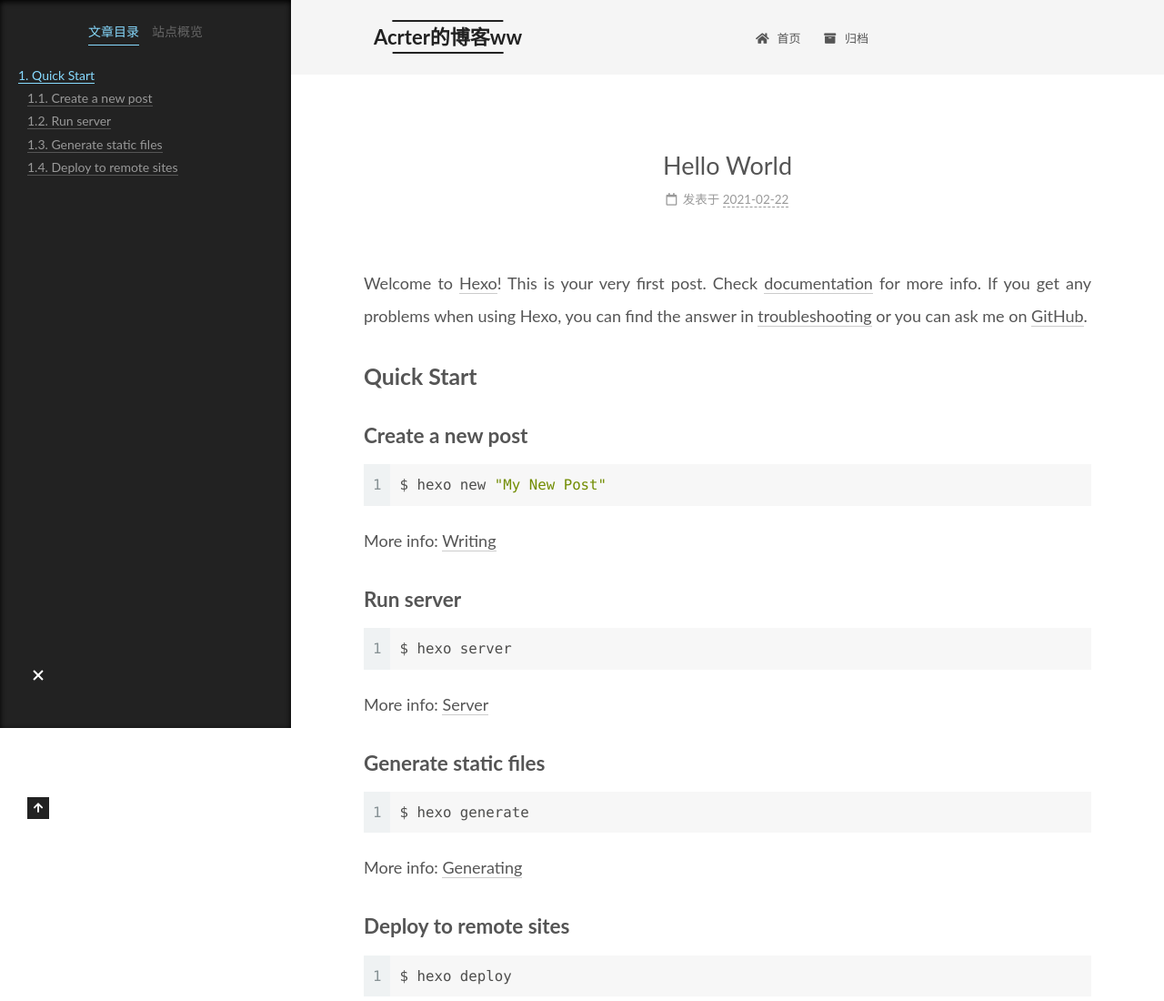
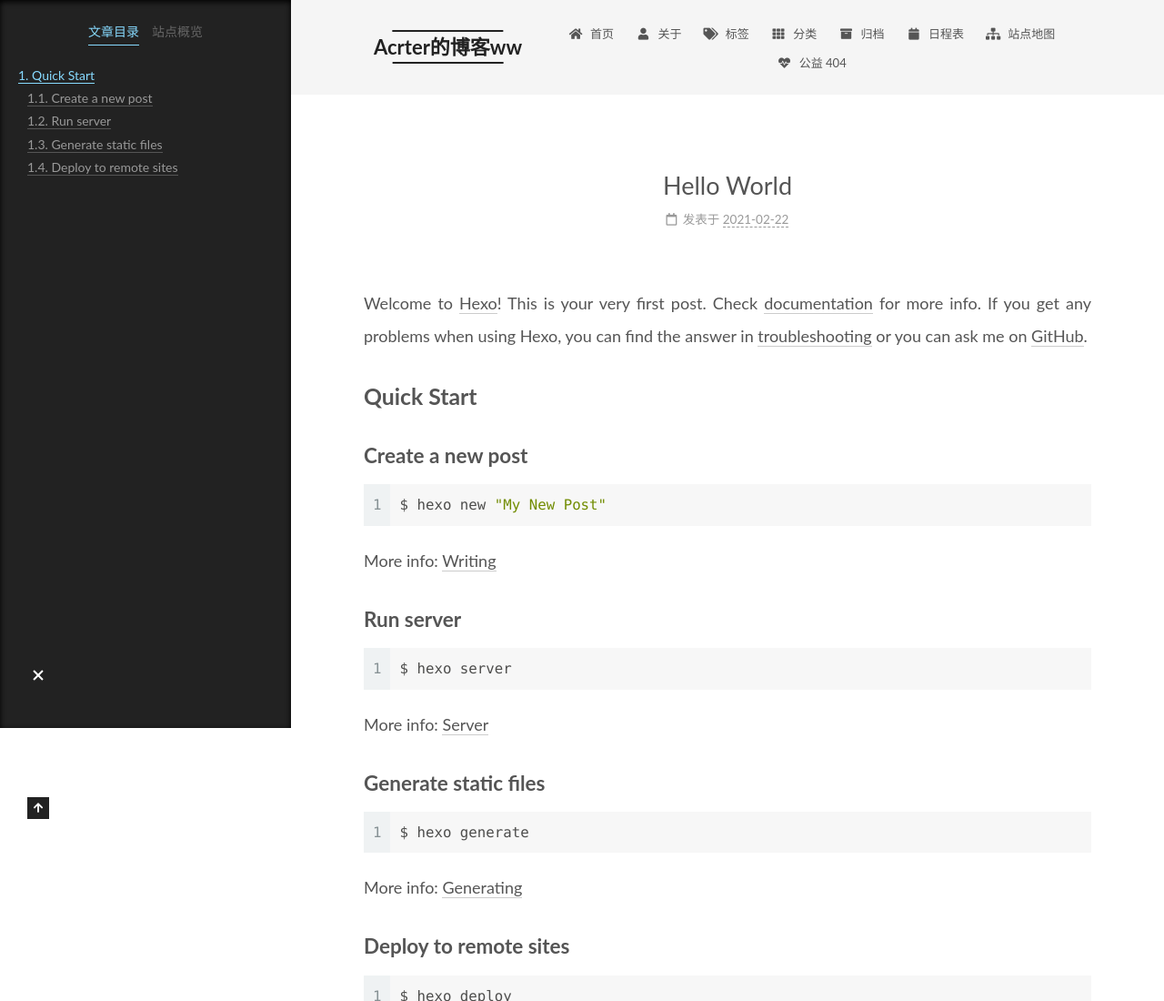
Before and after one commit to Acrter/Acrter.github.io, a plain HTML site: page 2021/02/22/hello-world/index.html in a window 1280 px wide. Shown: the top 1100 px of the page at 91% size. Drawn offline with Linux system fonts and the light colour scheme.

Commit message:
Site updated: 2021-02-22 21:33:18

```diff
--- a/2021/02/22/hello-world/index.html
+++ b/2021/02/22/hello-world/index.html
@@ -117,9 +117,39 @@
     <a href="/" rel="section"><i class="fa fa-home fa-fw"></i>首页</a>
 
   </li>
+        <li class="menu-item menu-item-about">
+
+    <a href="/about/" rel="section"><i class="fa fa-user fa-fw"></i>关于</a>
+
+  </li>
+        <li class="menu-item menu-item-tags">
+
+    <a href="/tags/" rel="section"><i class="fa fa-tags fa-fw"></i>标签</a>
+
+  </li>
+        <li class="menu-item menu-item-categories">
+
+    <a href="/categories/" rel="section"><i class="fa fa-th fa-fw"></i>分类</a>
+
+  </li>
         <li class="menu-item menu-item-archives">
 
     <a href="/archives/" rel="section"><i class="fa fa-archive fa-fw"></i>归档</a>
+
+  </li>
+        <li class="menu-item menu-item-schedule">
+
+    <a href="/schedule/" rel="section"><i class="fa fa-calendar fa-fw"></i>日程表</a>
+
+  </li>
+        <li class="menu-item menu-item-sitemap">
+
+    <a href="/sitemap.xml" rel="section"><i class="fa fa-sitemap fa-fw"></i>站点地图</a>
+
+  </li>
+        <li class="menu-item menu-item-commonweal">
+
+    <a href="/404/" rel="section"><i class="fa fa-heartbeat fa-fw"></i>公益 404</a>
 
   </li>
   </ul>
--- a/css/main.css
+++ b/css/main.css
@@ -1168,7 +1168,7 @@ pre .javascript .function {
 }
 .links-of-author a::before,
 .links-of-author span.exturl::before {
-  background: #fff790;
+  background: #ec1766;
   border-radius: 50%;
   content: ' ';
   display: inline-block;
```
Also changed, not shown: archives/2021/02/index.html (+30 -0 lines), archives/2021/index.html (+30 -0 lines), archives/index.html (+30 -0 lines), index.html (+30 -0 lines).
